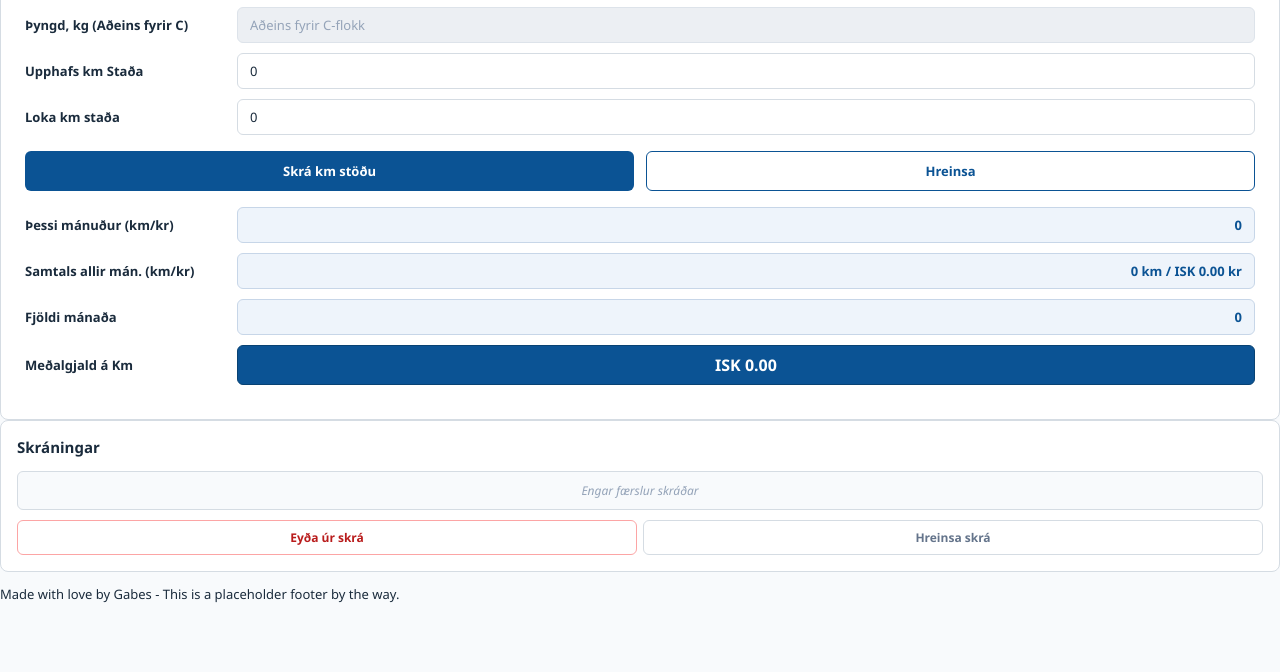
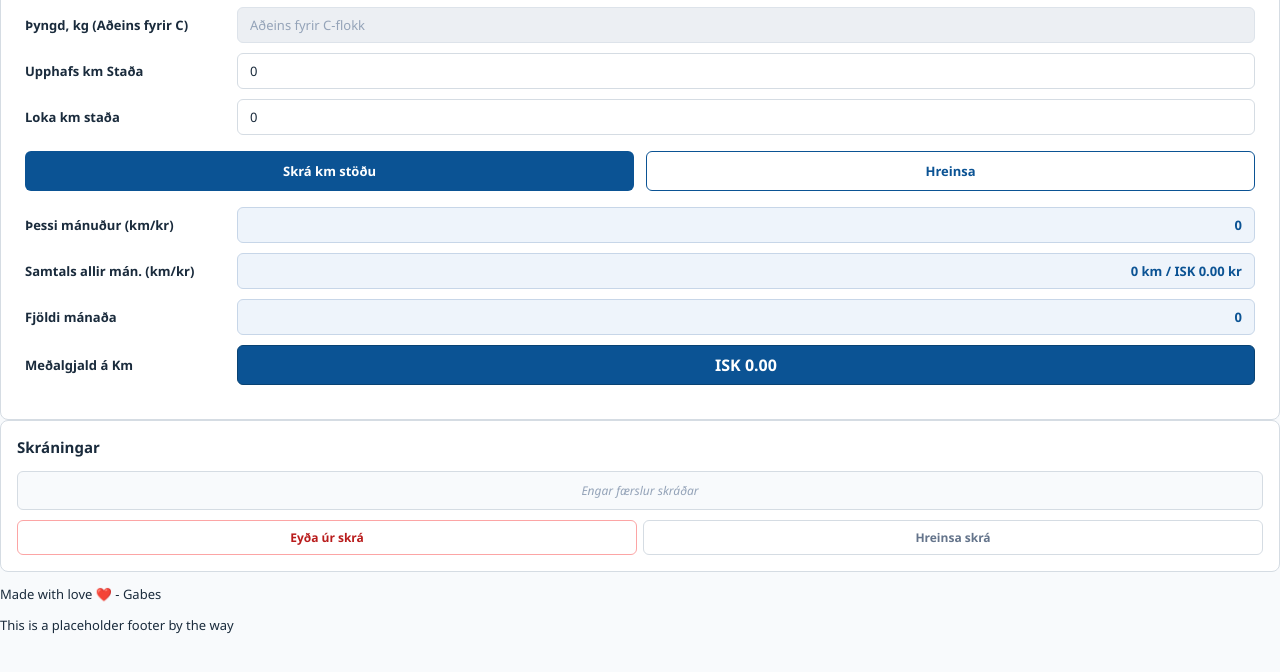
Before and after one commit to gabesdr/RVKMGWEB, a website built with Vite: page index.html in a window 1280 px wide. Shown: the part 110-782 px from the top of the page. Built offline with nearby package versions, Linux system fonts and the light colour scheme.

Commit message:
update placeholder footer :)

```diff
--- a/index.html
+++ b/index.html
@@ -79,9 +79,10 @@
       </div>
     </aside>
 
-    <footer class="footer">
-      <p>Made with love by Gabes - This is a placeholder footer by the way.</p>
-    </footer>
+		<footer class="footer">
+			<p>Made with love ❤️ - Gabes</p>
+			<p>This is a placeholder footer by the way</p>
+		</footer>
 
     <div id="app"></div>
     <script type="module" src="/src/main.ts"></script>
```
